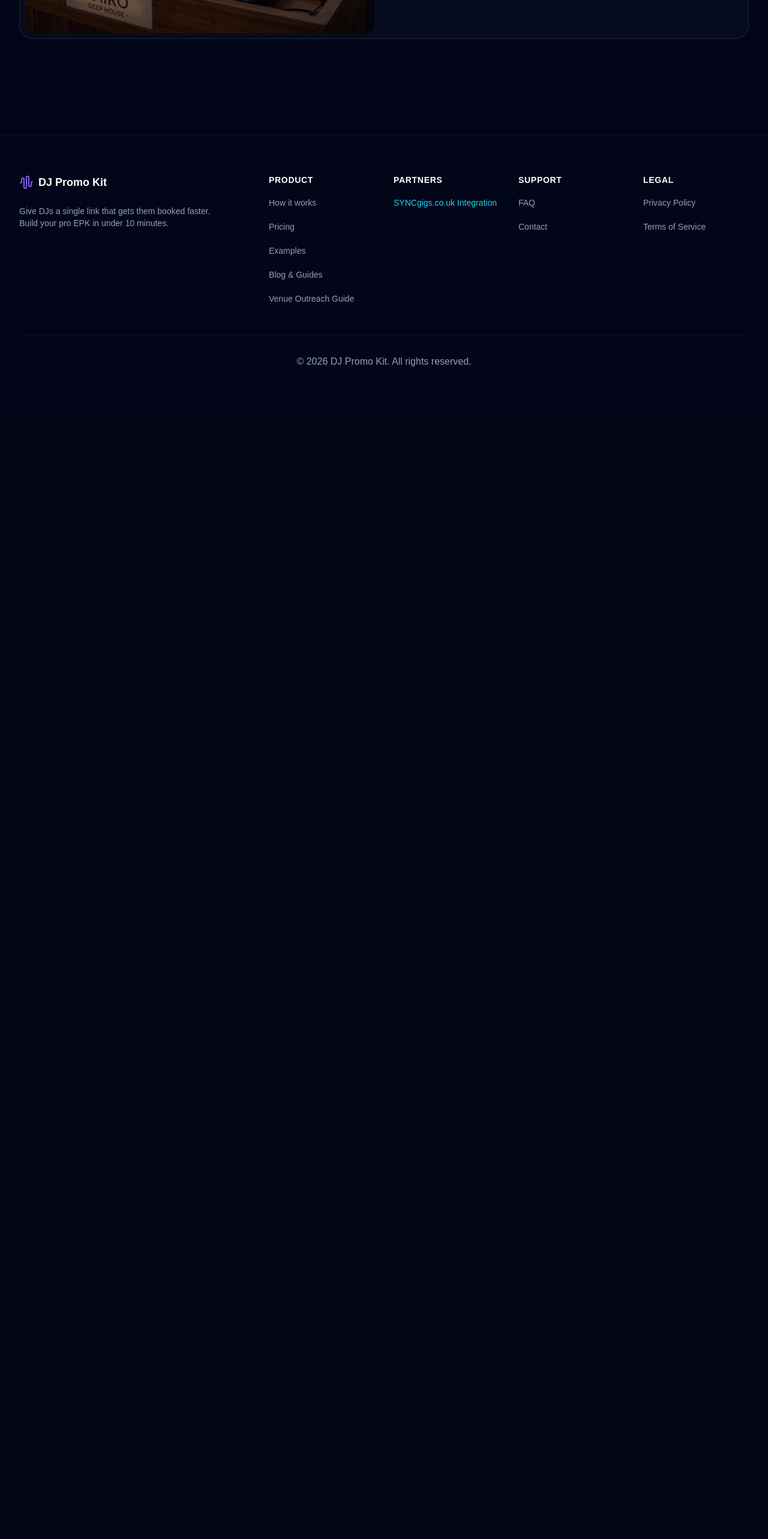
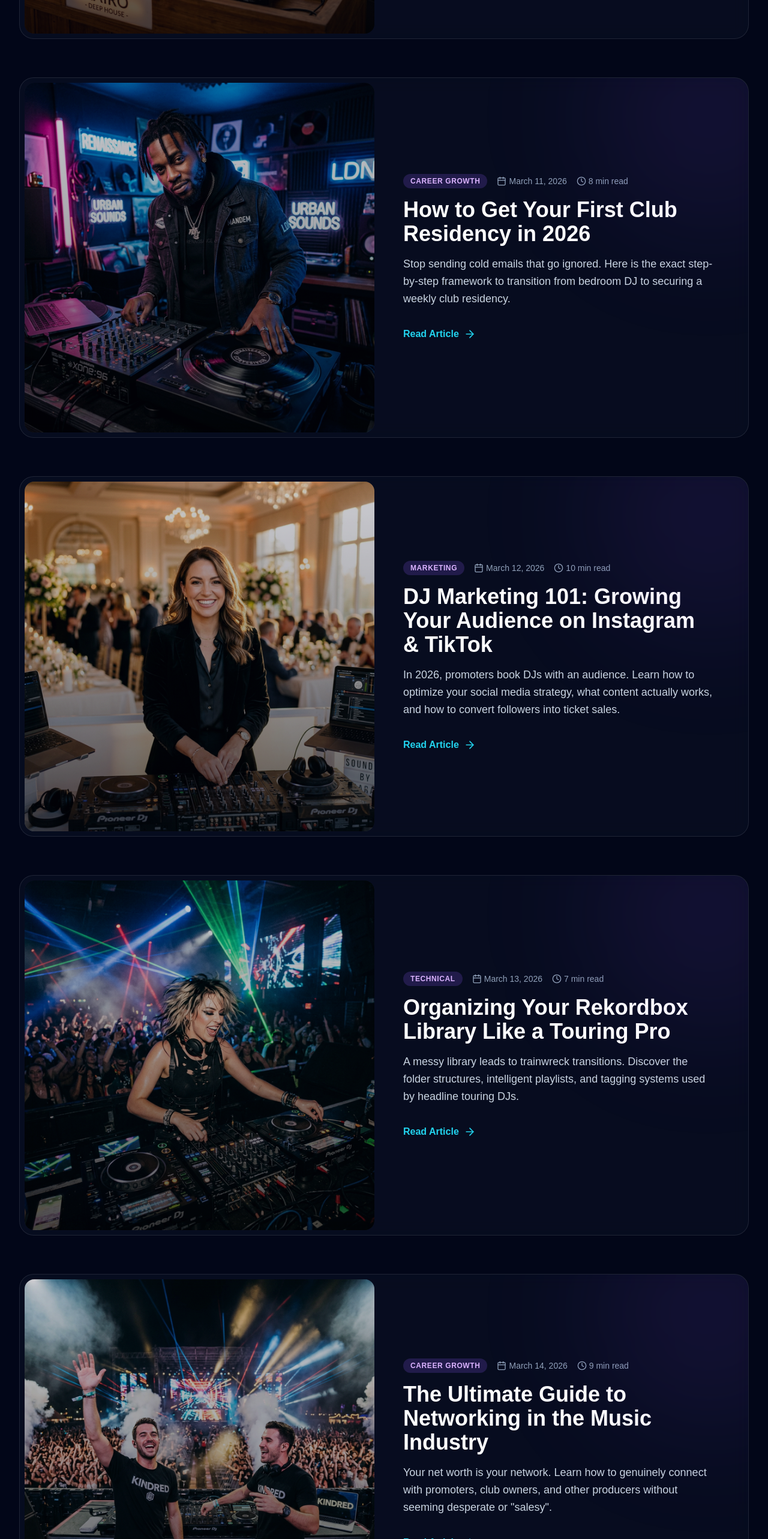
Before and after one commit to jethrowatson/djpromokit, a Next.js app: page /blog in a window 1280 px wide. Shown: the part 840-3406 px from the top of the page at 60% size. Before the commit the page ends 1519 px from the top, so only its background shows below. Built offline with nearby package versions, Linux system fonts and the light colour scheme; no server answers.

Commit message:
feat(blog): author 4 additional dj growth and marketing guides

```diff
--- a/src/app/(marketing)/blog/[slug]/page.tsx
+++ b/src/app/(marketing)/blog/[slug]/page.tsx
@@ -43,6 +43,93 @@ const mockPosts = {
             <h2>The Biggest Mistake DJs Make</h2>
             <p>The single biggest mistake DJs make is creating friction. If a promoter has to click "Download PDF", then search for a link to your mix, then copy-paste your email address into their client... they will give up and book someone else.</p>
             <p>Your EPK must be a seamless, unified web experience. That is exactly why we built DJ Promo Kit. Instead of paying a web designer hundreds of pounds, you can generate a world-class, dedicated URL for your EPK in under 10 minutes.</p>
+        `
+    },
+    'how-to-get-your-first-club-residency': {
+        title: 'How to Get Your First Club Residency in 2026',
+        description: 'Stop sending cold emails that go ignored. Here is the exact step-by-step framework to transition from bedroom DJ to securing a weekly club residency.',
+        date: 'March 11, 2026',
+        author: 'Jethro Watson',
+        readTime: '8 min read',
+        image: '/examples/marcus.png',
+        content: `
+            <p>Landing your first club residency is a massive milestone. It provides consistent income, a regular platform to test new tracks, and builds massive credibility in your local scene.</p>
+
+            <h2>1. Become a Regular First</h2>
+            <p>Promoters rarely book unknowns holding USBs. Before you ever ask for a set, you need to be a familiar face. Attend their nights, buy drinks, support the current residents, and stay until the lights come on.</p>
+
+            <h2>2. The "Value Add" Approach</h2>
+            <p>When you finally approach the promoter, don't just say "I want to DJ". Ask them what nights are struggling or what gaps they need filled. Offer to play the difficult 10PM-11:30PM warm-up slot that no one else wants.</p>
+
+            <h2>3. Bring People With You</h2>
+            <p>At the beginner level, talent is secondary to your ability to bring people through the door. If you can guarantee 20-30 friends will buy tickets for your debut 11PM set, the promoter will absolutely give you a chance.</p>
+
+            <h2>4. Present a Professional EPK</h2>
+            <p>When they finally ask for your mixes, do not send a scattered SoundCloud link. Send them a polished <strong>DJ Promo Kit</strong> featuring your bio, your best club-focused mix, and your high-quality press shots.</p>
+        `
+    },
+    'dj-marketing-101-instagram-tiktok': {
+        title: 'DJ Marketing 101: Growing Your Audience on Instagram & TikTok',
+        description: 'In 2026, promoters book DJs with an audience. Learn how to optimize your social media strategy, what content actually works, and how to convert followers into ticket sales.',
+        date: 'March 12, 2026',
+        author: 'Jethro Watson',
+        readTime: '10 min read',
+        image: '/examples/sarah.png',
+        content: `
+            <p>You can be the most technically gifted DJ on earth, but if no one knows who you are, your gig calendar will remain empty. In the modern era, you are an entertainer first, and a marketer second.</p>
+
+            <h2>Stop Posting Just Flyers</h2>
+            <p>The fastest way to kill your engagement rate is to treat your Instagram grid like a billboard. People follow people, not flyers. Your audience wants to see the behind-the-scenes, the preparation, and the energy of the crowd.</p>
+
+            <h2>The 3 Pillars of DJ Content</h2>
+            <ul>
+                <li><strong>Performance Clips (High Energy):</strong> 15-second TikToks/Reels showing explosive crowd reactions to your track selections.</li>
+                <li><strong>Educational/Process (High Value):</strong> Show how you transition between two difficult tracks, or how you organize your library. This establishes authority.</li>
+                <li><strong>Lifestyle (Relatability):</strong> Traveling to gigs, crate-digging at record stores, or producing in the studio.</li>
+            </ul>
+
+            <h2>Centralize Your Funnel</h2>
+            <p>Every piece of viral content should drive traffic to one centralized hub: your <strong>DJ Promo Kit</strong>. Keep your bio link clean so interested promoters and fans know exactly where to find your mixes and booking form.</p>
+        `
+    },
+    'organizing-your-rekordbox-library': {
+        title: 'Organizing Your Rekordbox Library Like a Touring Pro',
+        description: 'A messy library leads to trainwreck transitions. Discover the folder structures, intelligent playlists, and tagging systems used by headline touring DJs.',
+        date: 'March 13, 2026',
+        author: 'Jethro Watson',
+        readTime: '7 min read',
+        image: '/examples/elena.png',
+        content: `
+            <p>Have you ever panicked with 30 seconds left on a track because you couldn't find the perfect follow-up song? That anxiety stems from poor library management. Touring professionals eliminate this stress through meticulous organization.</p>
+
+            <h2>1. The "Date Added" Methodology</h2>
+            <p>Instead of thousands of tracks dumped into one massive "House" folder, organize your master collection by year and month (e.g., <em>2026 > 03_March</em>). This naturally structures your music chronologically, making it easier to recall when you discovered a track.</p>
+
+            <h2>2. Energy Ratings (1-5)</h2>
+            <p>Use the star rating system in Rekordbox to dictate energy, not quality. A 5-star track is an absolute peak-time festival weapon. A 2-star track is a moody, 10PM warm-up groover. Never play a 5-star track at 10PM.</p>
+
+            <h2>3. Intelligent Playlists are your Secret Weapon</h2>
+            <p>Set up automated playlists that catch tracks fitting specific parameters. For example: an Intelligent Playlist that gathers all tracks between 124-126 BPM, rated 4 stars, added in the last 6 months.</p>
+        `
+    },
+    'ultimate-guide-music-industry-networking': {
+        title: 'The Ultimate Guide to Networking in the Music Industry',
+        description: 'Your net worth is your network. Learn how to genuinely connect with promoters, club owners, and other producers without seeming desperate or "salesy".',
+        date: 'March 14, 2026',
+        author: 'Jethro Watson',
+        readTime: '9 min read',
+        image: '/examples/twins.png',
+        content: `
+            <p>The music industry is notoriously gatekept. While talent and marketing are crucial, the harsh reality is that a massive percentage of bookings come down to who you know.</p>
+
+            <h2>Add Value Before Extracting It</h2>
+            <p>The biggest mistake young DJs make is sliding into a promoter's DMs demanding a slot. Why should they take a risk on you? Instead, add value first. Share their event flyers, buy tickets to their shows, and introduce them to other talented people.</p>
+
+            <h2>The Power of the "Post-Gig" Follow Up</h2>
+            <p>If you meet a club owner or another DJ at an event, send a brief message the next afternoon. "Great meeting you last night, killer set." Don't ask for anything. Just solidify the connection.</p>
+
+            <h2>Professional Introductions</h2>
+            <p>When the time is right to pitch yourself, make it frictionless. Have a polished <strong>DJ Promo Kit (EPK)</strong> ready. A clean, professional EPK link shows that you take your craft seriously and respects their limited time.</p>
         `
     }
 };
--- a/src/app/(marketing)/blog/page.tsx
+++ b/src/app/(marketing)/blog/page.tsx
@@ -16,7 +16,43 @@ const posts = [
         date: 'March 10, 2026',
         readTime: '6 min read',
         category: 'Guides',
-        image: '/examples/flow.png' // Utilizing existing assets
+        image: '/examples/flow.png'
+    },
+    {
+        slug: 'how-to-get-your-first-club-residency',
+        title: 'How to Get Your First Club Residency in 2026',
+        excerpt: 'Stop sending cold emails that go ignored. Here is the exact step-by-step framework to transition from bedroom DJ to securing a weekly club residency.',
+        date: 'March 11, 2026',
+        readTime: '8 min read',
+        category: 'Career Growth',
+        image: '/examples/marcus.png'
+    },
+    {
+        slug: 'dj-marketing-101-instagram-tiktok',
+        title: 'DJ Marketing 101: Growing Your Audience on Instagram & TikTok',
+        excerpt: 'In 2026, promoters book DJs with an audience. Learn how to optimize your social media strategy, what content actually works, and how to convert followers into ticket sales.',
+        date: 'March 12, 2026',
+        readTime: '10 min read',
+        category: 'Marketing',
+        image: '/examples/sarah.png'
+    },
+    {
+        slug: 'organizing-your-rekordbox-library',
+        title: 'Organizing Your Rekordbox Library Like a Touring Pro',
+        excerpt: 'A messy library leads to trainwreck transitions. Discover the folder structures, intelligent playlists, and tagging systems used by headline touring DJs.',
+        date: 'March 13, 2026',
+        readTime: '7 min read',
+        category: 'Technical',
+        image: '/examples/elena.png'
+    },
+    {
+        slug: 'ultimate-guide-music-industry-networking',
+        title: 'The Ultimate Guide to Networking in the Music Industry',
+        excerpt: 'Your net worth is your network. Learn how to genuinely connect with promoters, club owners, and other producers without seeming desperate or "salesy".',
+        date: 'March 14, 2026',
+        readTime: '9 min read',
+        category: 'Career Growth',
+        image: '/examples/twins.png'
     }
 ];
 
@@ -34,7 +70,7 @@ export default function BlogIndex() {
                 </div>
 
                 {/* Featured Post (First one) */}
-                {posts.slice(0, 1).map(post => (
+                {posts.map(post => (
                     <Link href={`/blog/${post.slug}`} key={post.slug} className="group block mb-16">
                         <div className="glass-panel p-2 rounded-3xl overflow-hidden border-purple-500/20 hover:border-purple-500/60 transition-colors relative">
                             <div className="absolute top-0 right-0 -mr-32 -mt-32 w-96 h-96 rounded-full bg-purple-600/10 blur-[100px] pointer-events-none"></div>
```
